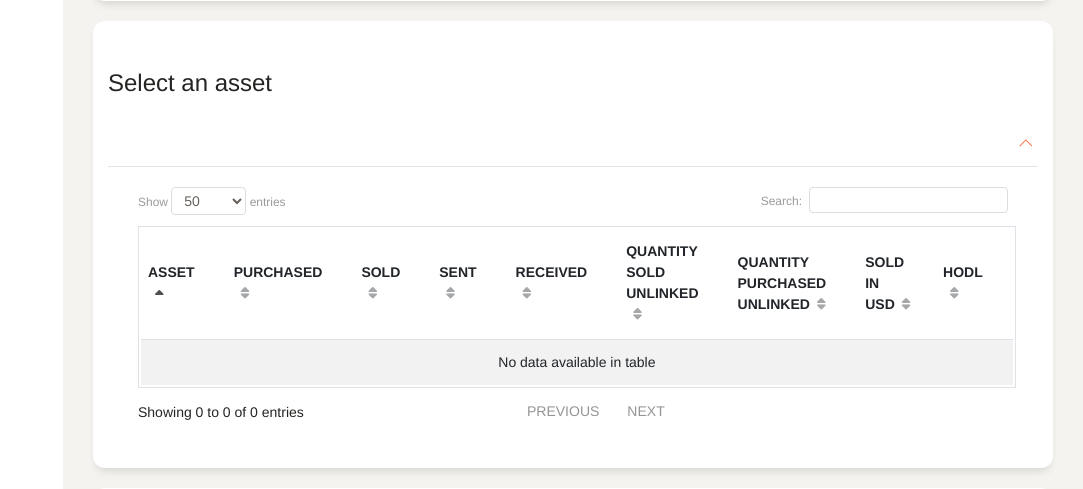
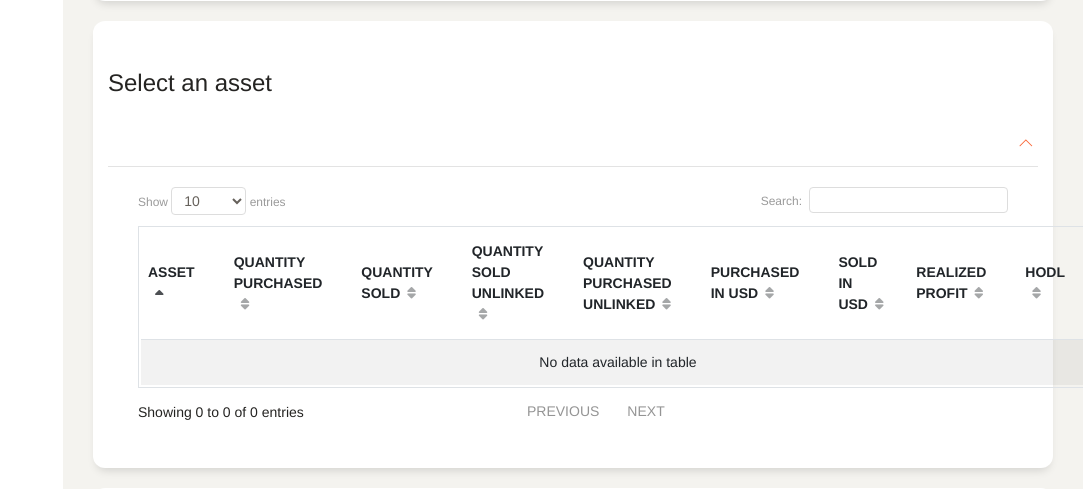
Before and after one commit to salexandert/Gainz, a Python web app: template app/hodl_accounting/templates/hodl_accounting.html in a window 1280 px wide. Shown: the part 1701-2190 px from the top of that part, without its empty margins (197-1280 px from the left). Run offline with Jinja, Linux system fonts and the light colour scheme; the template is opened without the code that fills it, so the values that code supplies are empty; the page is wider than the window, and the part outside it is not shown; some libraries are stand-ins or nearby versions; some web fonts are replaced.

```diff
--- a/app/base/static/assets/js/custom.js
+++ b/app/base/static/assets/js/custom.js
@@ -20,7 +20,6 @@ $(document).ready(function() {
     });
 
     var table = $('#eh_stats_datatable').DataTable({
-        "pageLength": 50,
         select: {
             style: 'single'
         },
@@ -108,8 +107,6 @@ $(document).ready(function() {
     $("#auto_action_button").click(function(){
 
         var table_data = $('#auto_actions_datatable').DataTable().rows( {selected:true} ).data()
-
-
 
         $.ajax({
             type: "POST",
--- a/app/hodl_accounting/templates/hodl_accounting.html
+++ b/app/hodl_accounting/templates/hodl_accounting.html
@@ -138,7 +138,7 @@
 <!-- Step 4.2 -->
 
 
-<!-- Stats Table -->
+<!-- All Asset Stats Table -->
 <div class="row">
   <div class="col-md-12">
     <div class="card">
@@ -159,14 +159,13 @@
                   <thead>
                       <tr>
                         <th>Asset</th>
-                      <th>Purchased</th>
-                      <th>Sold</th>
-                      <th>Sent</th>
-                      <th>Received</th>
+                        <th>Quantity Purchased</th>
+                        <th>Quantity Sold</th>
                         <th>Quantity Sold Unlinked</th>
                         <th>Quantity Purchased Unlinked</th>
-
+                        <th>Purchased in USD</th>
                         <th>Sold in USD</th>
+                        <th>Realized Profit</th>
                         <th>HODL</th>
                       </tr>
                     </thead>
@@ -177,18 +176,15 @@
                       <td>{{ row['symbol'] }}</td>
                       <td>{{ row['total_purchased_quantity'] }}</td>
                       <td>{{ row['total_sold_quantity'] }}</td>
-                      <td>{{ row['total_sent_quantity']  }}</td>
-                      <td>{{ row['total_received_quantity']}}</td>
                       <td>{{ row['total_sold_unlinked_quantity'] }}</td>
                       <td>{{ row['total_purchased_unlinked_quantity'] }}</td>
-
+                      <td>{{ row['total_purchased_usd'] }}</td>
                       <td>{{ row['total_sold_usd']  }}</td>
-                      <td>{{ row['hodl']  }}</td>
+                      <td>{{ row['total_profit_loss']  }}</td>
+                      <td>{{ row['hodl'] }}</td>
                     </tr>
                     {% endfor %}
-
                   </tbody>
-
                 </table>
               </div>
               <!-- /Card Body -->
@@ -199,7 +195,7 @@
     </div>
   </div>
 </div>
-<!-- Stats Table End -->
+<!-- All Asset Stats Table End -->
 
 
 <!-- Auto Actions Table -->
--- a/app/stats/templates/stats_page.html
+++ b/app/stats/templates/stats_page.html
@@ -89,7 +89,6 @@
 
                   <tbody>
                     {% for row in stats_table_data %}
-
                     <tr>
                       <td>{{ row['symbol'] }}</td>
                       <td>{{ row['total_purchased_quantity'] }}</td>
@@ -101,11 +100,8 @@
                       <td>{{ row['total_profit_loss']  }}</td>
                       <td>{{ row['hodl'] }}</td>
                     </tr>
-
                     {% endfor %}
-
                   </tbody>
-
                 </table>
               </div>
               <!-- /Card Body -->
```
Lines whose indentation alone changed are shown as unchanged.
